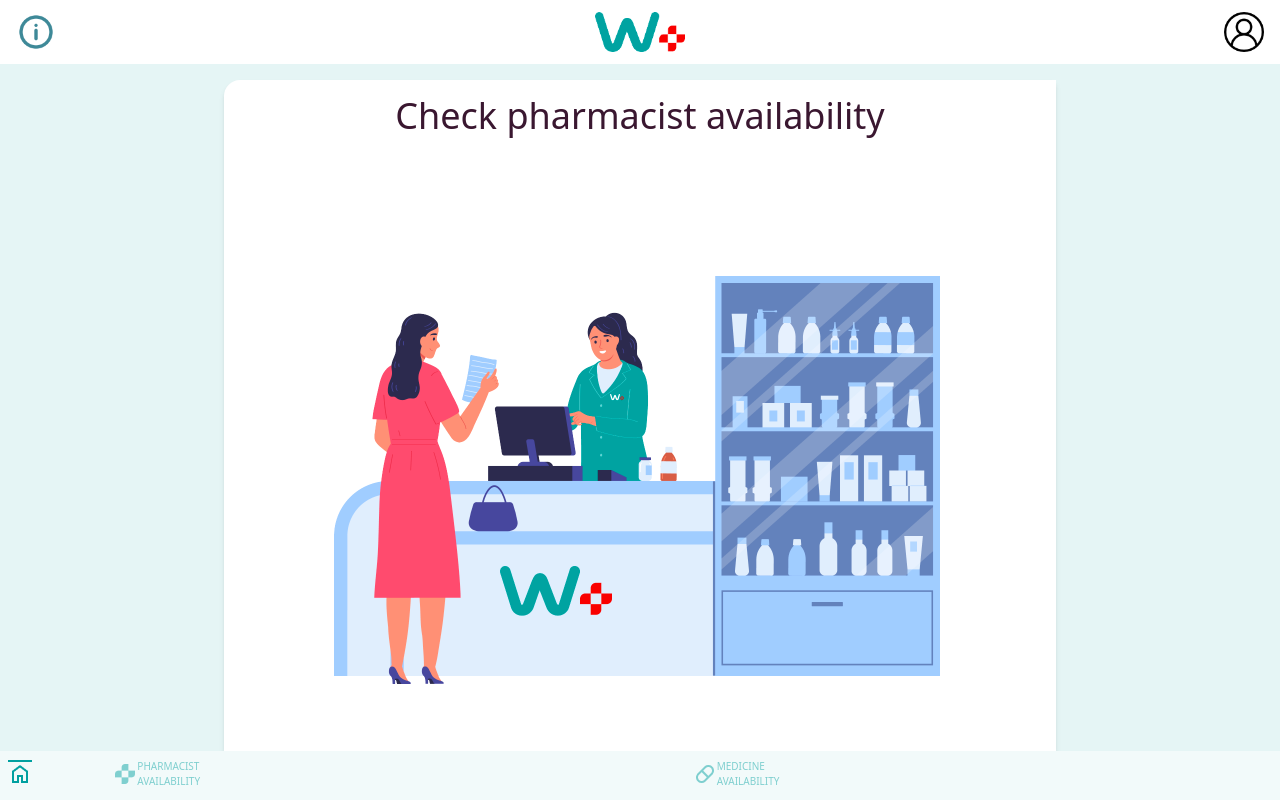
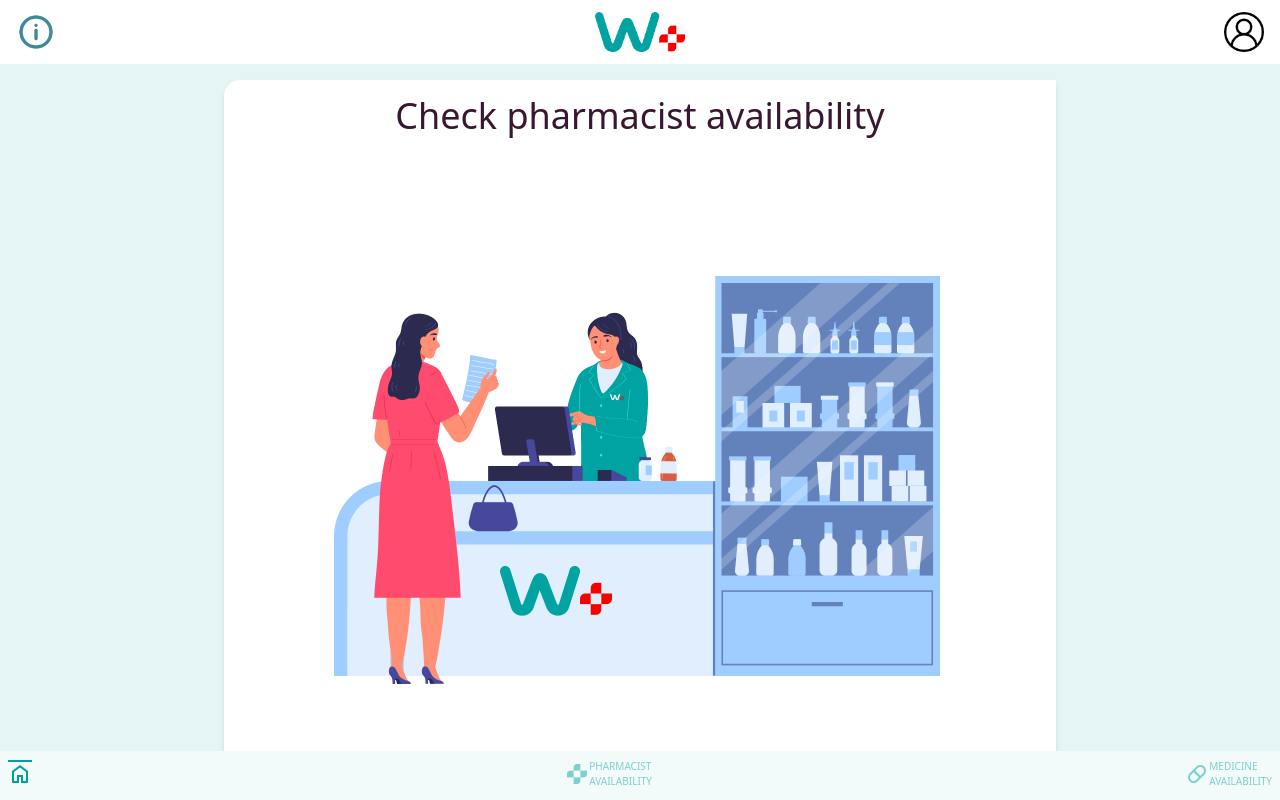
Before and after one commit to rizvan93/pharmacy-availability-checker, a React (Vite) app: page /consumers in a window 1280 px wide. Shown: the top 800 px of the page. Built offline with nearby package versions, Linux system fonts and the light colour scheme.

Commit message:
fix bottom nav bar buttons within flex box

```diff
--- a/src/components/NavBar/Consumers/BottomNavBar.jsx
+++ b/src/components/NavBar/Consumers/BottomNavBar.jsx
@@ -6,20 +6,20 @@ export default function BotttomNavBar({ user, page }) {
   return (
     <div className="fixed inset-x-0 bottom-0 bg-wAqua-5 px-2 py-2">
       <div className="container mx-auto flex items-center justify-between justify-items-center">
-        <Link to="/" className="basis-1/12">
+        <Link to="/" className="shrink">
           <Icon field="home" selected={page === "home"} />
         </Link>
         <Link
           to="/consumers/availability/pharmacists/null"
-          className="grow basis-1/3"
+          className="shrink grow-0"
         >
           <Availability field="pharmacist" selected={page === "pharmacists"} />
         </Link>
-        <Link to="/consumers/medicines" className="grow basis-1/3">
+        <Link to="/consumers/medicines" className="shrink grow-0">
           <Availability field="medicine" selected={page === "medicines"} />
         </Link>
         {user ? (
-          <Link to="/consumers/bookmarks" className="basis-1/12">
+          <Link to="/consumers/bookmarks" className="shrink">
             <Icon field="bookmarks" selected={page === "bookmarks"} />
           </Link>
         ) : null}
--- a/src/components/NavBar/Consumers/NavBarButtons/Availability.jsx
+++ b/src/components/NavBar/Consumers/NavBarButtons/Availability.jsx
@@ -15,7 +15,7 @@ const Availability = ({ selected, field }) => {
   const selClass = "border-t-2 border-wAqua text-wAqua";
   const unselClass = "text-wAqua-50";
   return (
-    <button className={`justify-center ${selected ? selClass : unselClass}`}>
+    <button className={`${selected ? selClass : unselClass}`}>
       <div className="flex items-center space-x-0">
         <img src={selected ? icon.selected : icon.unselected} />
         <p className="text-left text-[10px]">
```
